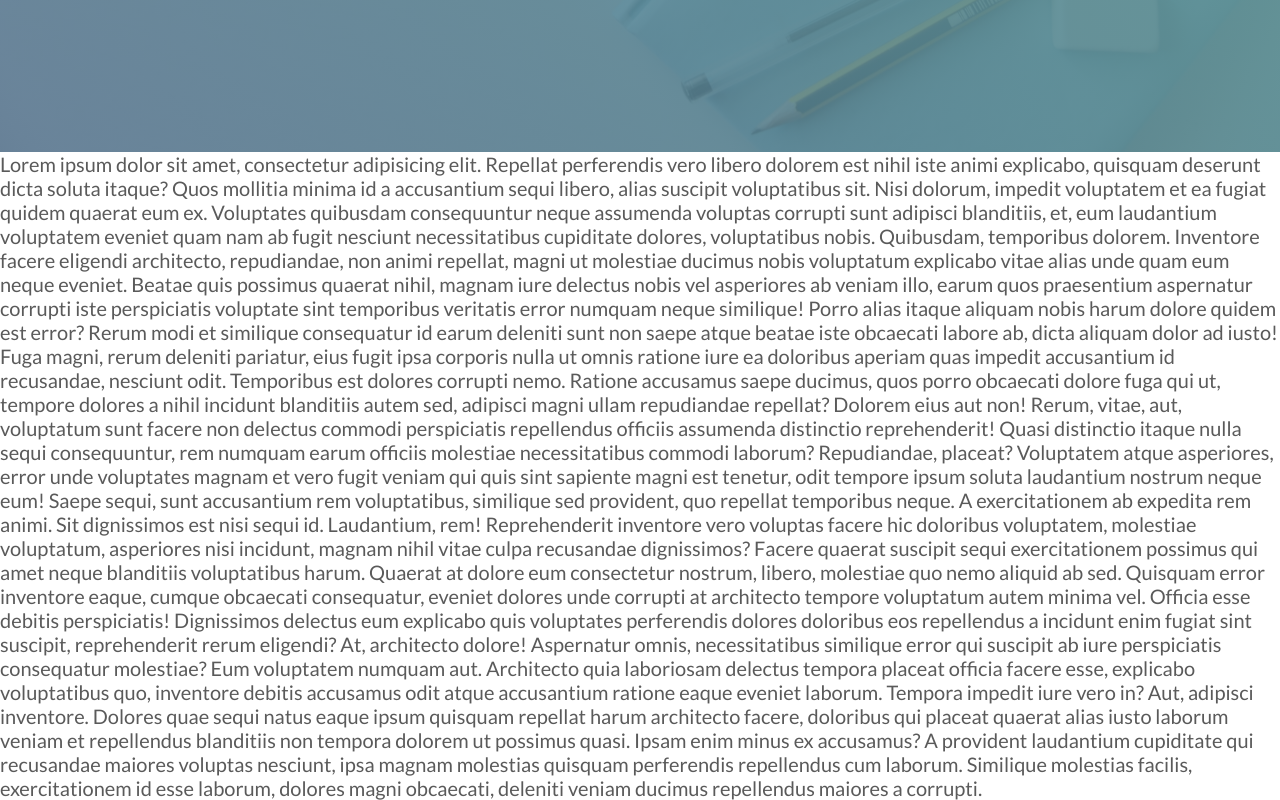
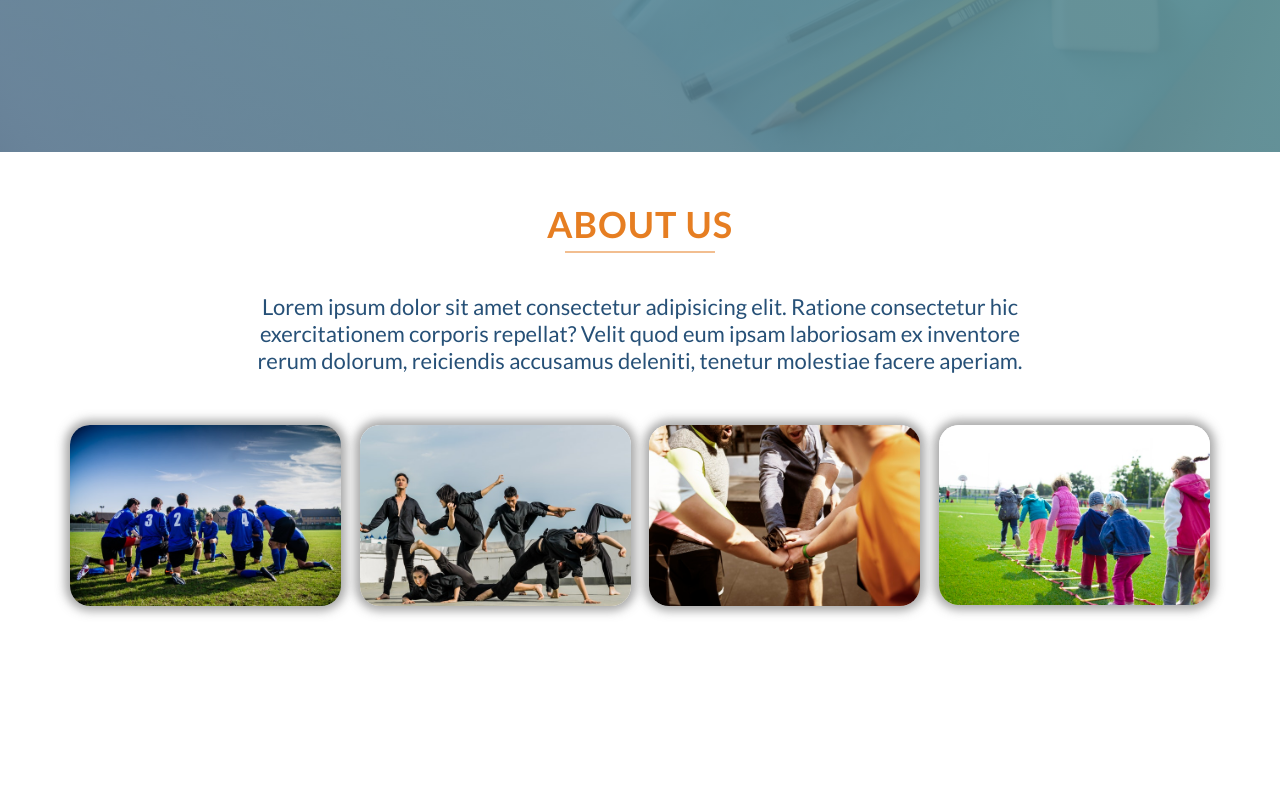
Before and after one commit to tinasot9874/LandingPage, a plain HTML site: page index.html in a window 1280 px wide. Shown: the part 648-1448 px from the top of the page. After the commit the page ends 1320 px from the top, so only its background shows below. Drawn offline with Linux system fonts and the light colour scheme.

Commit message:
complete section about us

```diff
--- a/index.html
+++ b/index.html
@@ -1,23 +1,16 @@
-<!-- #group.howkteam.com -> trao đổi, hỏi đáp, thảo luận
-     #nhớ Like và Sub video youtube
-     #Code: howkteam.com
-     #Kho tài liệu: Howkteam.com/documentation
-     #Hỏi đáp tại website: howkteam.com/questions => người khác tìm lại có đáp án -->
-<!-- Chung ta dang code html -->
 <!DOCTYPE html>
 <html lang="en">
   <head>
+    <link rel="stylesheet" href="vendors\css\grid.css" />
     <link
-      href="https://fonts.googleapis.com/css?family=Lato:300,400,700,900"
-      rel="stylesheet"
-    />
+      href="https://fonts.googleapis.com/css?family=Lato:300,400,700,900" rel="stylesheet"/>
     <link
       rel="stylesheet"
       href="https://use.fontawesome.com/releases/v5.2.0/css/all.css"
-      integrity="sha384-hWVjflwFxL6sNzntih27bfxkr27PmbbK/iSvJ+a4+0owXq79v+lsFkW54bOGbiDQ"
-      crossorigin="anonymous"
-    />
-    <link rel="stylesheet" href="resources\css\styles.css" />
+      integrity="sha384-hWVjflwFxL6sNzntih27bfxkr27PmbbK/iSvJ+a4+0owXq79v+lsFkW54bOGbiDQ" crossorigin="anonymous"/>
+    <link rel="stylesheet" href="resources\css\styles.css"/>
+
+
     <title>SelfTaught</title>
   </head>
   <body>
@@ -44,57 +37,44 @@
         </div>
       </div>
     </header>
-    Lorem ipsum dolor sit amet, consectetur adipisicing elit. Repellat
-    perferendis vero libero dolorem est nihil iste animi explicabo, quisquam
-    deserunt dicta soluta itaque? Quos mollitia minima id a accusantium sequi
-    libero, alias suscipit voluptatibus sit. Nisi dolorum, impedit voluptatem et
-    ea fugiat quidem quaerat eum ex. Voluptates quibusdam consequuntur neque
-    assumenda voluptas corrupti sunt adipisci blanditiis, et, eum laudantium
-    voluptatem eveniet quam nam ab fugit nesciunt necessitatibus cupiditate
-    dolores, voluptatibus nobis. Quibusdam, temporibus dolorem. Inventore facere
-    eligendi architecto, repudiandae, non animi repellat, magni ut molestiae
-    ducimus nobis voluptatum explicabo vitae alias unde quam eum neque eveniet.
-    Beatae quis possimus quaerat nihil, magnam iure delectus nobis vel
-    asperiores ab veniam illo, earum quos praesentium aspernatur corrupti iste
-    perspiciatis voluptate sint temporibus veritatis error numquam neque
-    similique! Porro alias itaque aliquam nobis harum dolore quidem est error?
-    Rerum modi et similique consequatur id earum deleniti sunt non saepe atque
-    beatae iste obcaecati labore ab, dicta aliquam dolor ad iusto! Fuga magni,
-    rerum deleniti pariatur, eius fugit ipsa corporis nulla ut omnis ratione
-    iure ea doloribus aperiam quas impedit accusantium id recusandae, nesciunt
-    odit. Temporibus est dolores corrupti nemo. Ratione accusamus saepe ducimus,
-    quos porro obcaecati dolore fuga qui ut, tempore dolores a nihil incidunt
-    blanditiis autem sed, adipisci magni ullam repudiandae repellat? Dolorem
-    eius aut non! Rerum, vitae, aut, voluptatum sunt facere non delectus commodi
-    perspiciatis repellendus officiis assumenda distinctio reprehenderit! Quasi
-    distinctio itaque nulla sequi consequuntur, rem numquam earum officiis
-    molestiae necessitatibus commodi laborum? Repudiandae, placeat? Voluptatem
-    atque asperiores, error unde voluptates magnam et vero fugit veniam qui quis
-    sint sapiente magni est tenetur, odit tempore ipsum soluta laudantium
-    nostrum neque eum! Saepe sequi, sunt accusantium rem voluptatibus, similique
-    sed provident, quo repellat temporibus neque. A exercitationem ab expedita
-    rem animi. Sit dignissimos est nisi sequi id. Laudantium, rem! Reprehenderit
-    inventore vero voluptas facere hic doloribus voluptatem, molestiae
-    voluptatum, asperiores nisi incidunt, magnam nihil vitae culpa recusandae
-    dignissimos? Facere quaerat suscipit sequi exercitationem possimus qui amet
-    neque blanditiis voluptatibus harum. Quaerat at dolore eum consectetur
-    nostrum, libero, molestiae quo nemo aliquid ab sed. Quisquam error inventore
-    eaque, cumque obcaecati consequatur, eveniet dolores unde corrupti at
-    architecto tempore voluptatum autem minima vel. Officia esse debitis
-    perspiciatis! Dignissimos delectus eum explicabo quis voluptates perferendis
-    dolores doloribus eos repellendus a incidunt enim fugiat sint suscipit,
-    reprehenderit rerum eligendi? At, architecto dolore! Aspernatur omnis,
-    necessitatibus similique error qui suscipit ab iure perspiciatis consequatur
-    molestiae? Eum voluptatem numquam aut. Architecto quia laboriosam delectus
-    tempora placeat officia facere esse, explicabo voluptatibus quo, inventore
-    debitis accusamus odit atque accusantium ratione eaque eveniet laborum.
-    Tempora impedit iure vero in? Aut, adipisci inventore. Dolores quae sequi
-    natus eaque ipsum quisquam repellat harum architecto facere, doloribus qui
-    placeat quaerat alias iusto laborum veniam et repellendus blanditiis non
-    tempora dolorem ut possimus quasi. Ipsam enim minus ex accusamus? A
-    provident laudantium cupiditate qui recusandae maiores voluptas nesciunt,
-    ipsa magnam molestias quisquam perferendis repellendus cum laborum.
-    Similique molestias facilis, exercitationem id esse laborum, dolores magni
-    obcaecati, deleniti veniam ducimus repellendus maiores a corrupti.
+
+    <section class="about-section">
+      <div class="row">
+        <h2>About Us</h2>
+        <p class="about-description">
+          Lorem ipsum dolor sit amet consectetur adipisicing elit. Ratione
+          consectetur hic exercitationem corporis repellat? Velit quod eum ipsam
+          laboriosam ex inventore rerum dolorum, reiciendis accusamus deleniti,
+          tenetur molestiae facere aperiam.
+        </p>
+      </div>
+      <div class="row">
+        <div class="col span-1-of-4 picture-about">
+          <img src="./resources/img/activities1.jpeg" alt="activities1" />
+          <p class="picture-title">
+            Team Working
+          </p>
+        </div>
+        <div class="col span-1-of-4 picture-about">
+          <img src="./resources/img/activities2.jpeg" alt="activities2" />
+          <p class="picture-title">
+            Funny Class
+          </p>
+        </div>
+        <div class="col span-1-of-4 picture-about">
+          <img src="./resources/img/activities3.jpeg" alt="activities3" />
+          <p class="picture-title">
+            Be Confident
+          </p>
+        </div>
+        <div class="col span-1-of-4 picture-about">
+          <img src="./resources/img/activities4.jpeg" alt="activities4" />
+          <p class="picture-title">
+            All Our Friends
+          </p>
+        </div>
+
+      </div>
+    </section>
   </body>
 </html>
--- a/resources/css/styles.css
+++ b/resources/css/styles.css
@@ -6,7 +6,6 @@
     padding: 0;
     box-sizing: border-box;
 }
-
 html {
     background-color: #ffffff;
     color: #5a5a5a;
@@ -14,7 +13,6 @@ html {
     font-size: 20px;
     text-rendering: optimizeLegibility;
 }
-
 /* ---------------------------------- */
 
 /* -------REUSABLE COMPOMENT-------- */
@@ -23,13 +21,11 @@ html {
     max-width: 1140px;
     margin: 0 auto;
 }
-
 .clearfix::after {
     content: " ";
     display: table;
     clear: both;
 }
-
 .btn {
     text-decoration: none;
     color: white;
@@ -41,28 +37,50 @@ html {
     display: inline-block;
     text-align: center;
 }
-.btn:hover,
-.btn:active {
+.btn:hover, .btn:active {
     background-color: #d35400;
     transition: 1s;
 }
-
+h2 {
+    color: #e67e22;
+    font-size: 180%;
+    font-weight: 700;
+    text-transform: uppercase;
+    letter-spacing: 1px;
+    text-align: center;
+}
+h2::after {
+    content: " ";
+    display: block;
+    width: 150px;
+    height: 2px;
+    background-color: rgba(230, 126, 34, 0.5);
+    margin: 0 auto;
+    margin-top: 5px;
+    margin-bottom: 5px;
+}
+.about-description {
+    text-align: center;
+    margin: 0 auto;
+    color: #265077;
+    font-size: 22px;
+    margin-top: 40px;
+    margin-bottom: 40px;
+    width: 70%;
+}
+section {
+    padding: 50px;
+}
 /* --------------------------------- */
 
 /*----------- HEADER---------- */
 header {
-  background-image: linear-gradient(
-      45deg,
-      rgba(79, 111, 138, 0.8),
-      rgb(100, 158, 156)
-    ),
-    url("../img/background4.jpeg");
+    background-image: linear-gradient(  45deg,  rgba(79, 111, 138, 0.8),  rgb(100, 158, 156)  ),  url("../img/background4.jpeg");
     background-size: cover;
     background-position: center;
     height: 100vh;
     background-attachment: fixed;
 }
-
 .logo {
     width: 350px;
     float: left;
@@ -75,10 +93,8 @@ header {
     margin-right: 50px;
     margin-top: 55px;
 }
-
 .main-nav li {
     display: inline;
-
     margin-right: 30px;
 }
 .main-nav li a {
@@ -87,14 +103,11 @@ header {
     font-size: 110%;
     font-weight: 700;
     transition: border-bottom 0.5s;
-
     padding: 3px 0px;
 }
-.main-nav li a:hover,
-.main-nav li a:active {
+.main-nav li a:hover, .main-nav li a:active {
     border-bottom: 2px solid #cccccc;
 }
-
 .heading-main-box {
     position: absolute;
     top: 50%;
@@ -112,9 +125,38 @@ h1 {
     line-height: 135%;
     margin-bottom: 50px;
 }
-
 /*--------------------------------------------*/
 
+/* ----------- ABOUT SECTIONN ------------ */
 
+.picture-about {
+    position: relative;
+    cursor: pointer;
+}
+.picture-about img {
+    transition: all 0.4s;
+    border-radius: 20px;
+    width: 100%;
+    box-shadow: 0px 0px 10px 5px rgba(83, 83, 83, 0.5);
+    transition: all .5s;
 
-/* ----------- ABOUT SECTIONN ------------ */
+}
+.picture-title {
+    position: absolute;
+    font-weight: 700;
+    top: 50%;
+    left: 50%;
+    color: white;
+    transform: translate(-50%, 100%);
+    opacity: 0;
+    transition: all .5s;
+
+}
+.picture-about:hover img{
+	filter: blur(5px);
+}
+.picture-about:hover .picture-title {
+	transform: translate(-50%,-50%);
+	opacity: 1;
+
+}
```
Lines whose indentation alone changed are shown as unchanged.
